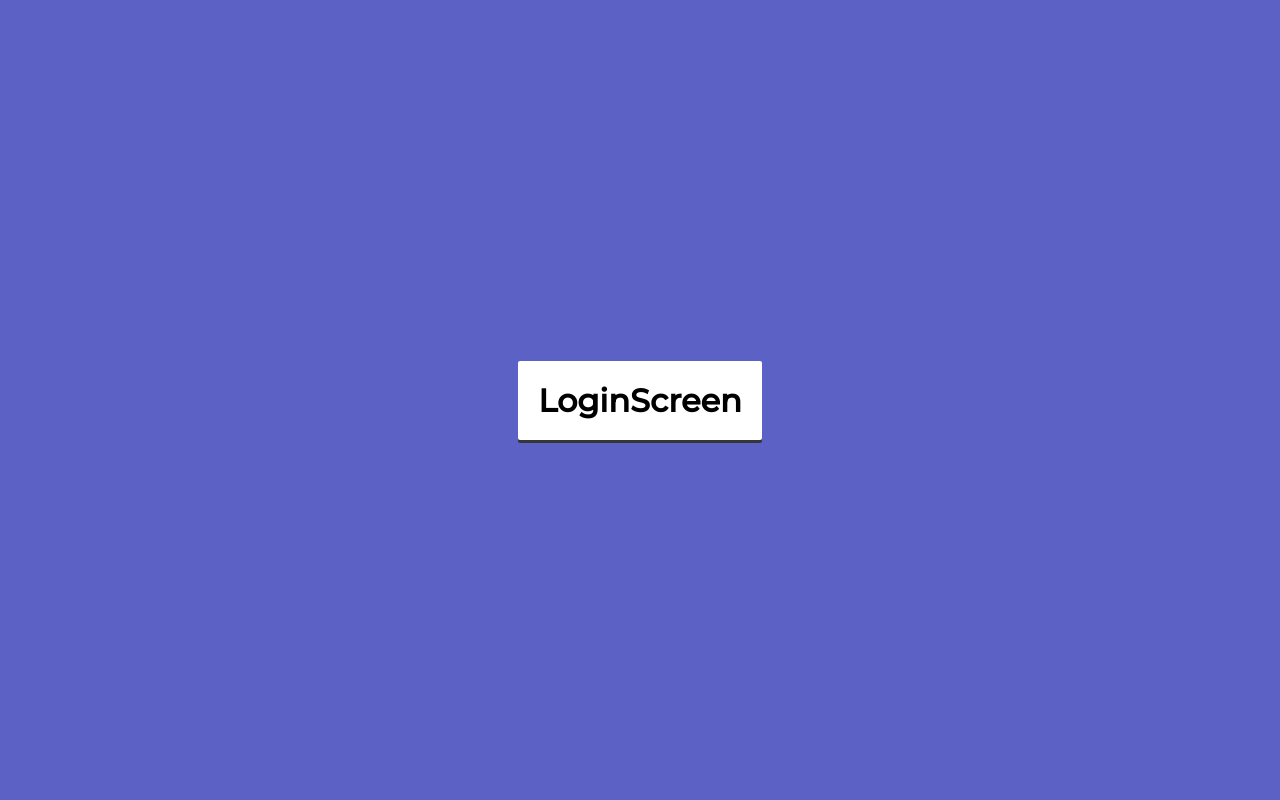
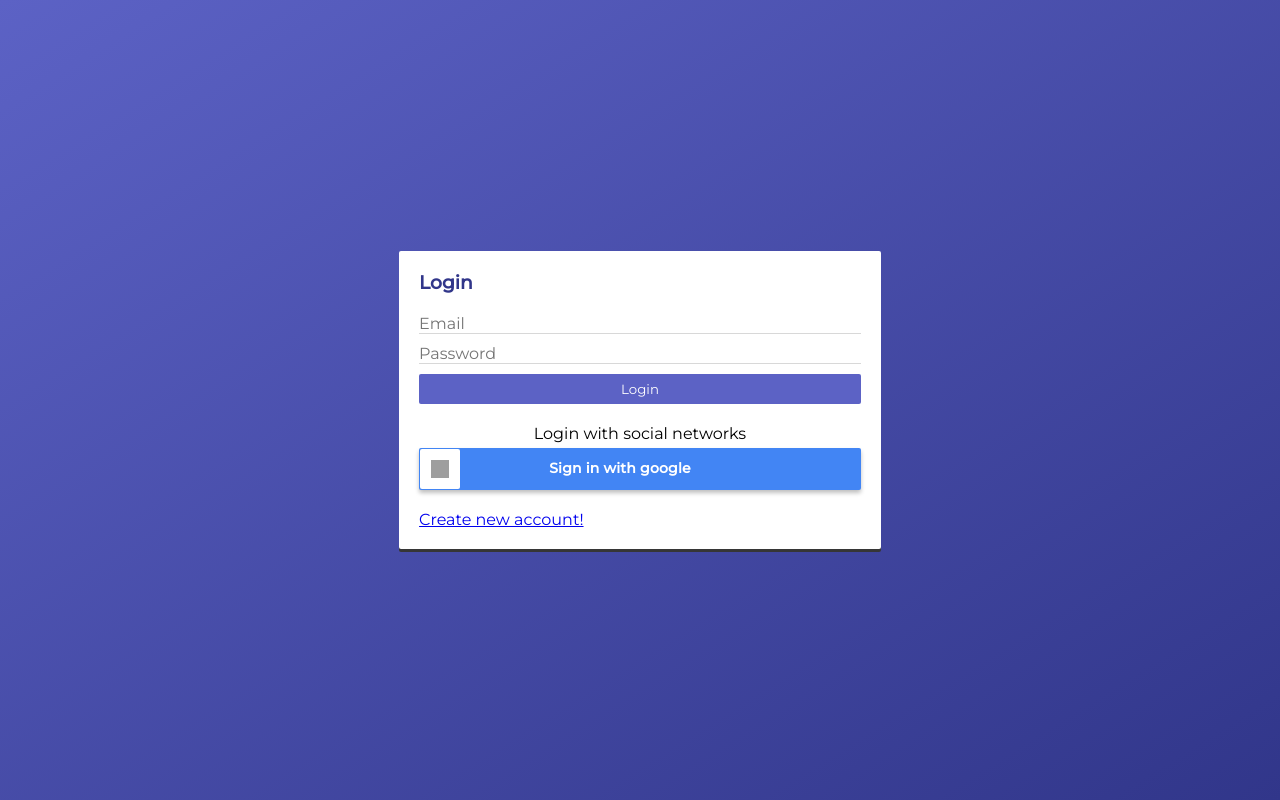
Before and after one commit to ewa1do/React-Course, a React (Vite) app in the folder journal-app/: page /auth/login in a window 1280 px wide. Built offline with nearby package versions, Linux system fonts and the light colour scheme; grey boxes are pictures that could not be loaded.

Commit message:
estilos del LoginScreen

```diff
--- a/journal-app/src/components/auth/LoginScreen.jsx
+++ b/journal-app/src/components/auth/LoginScreen.jsx
@@ -1,7 +1,49 @@
+import { Link } from 'react-router-dom';
+
 export const LoginScreen = () => {
   return (
-    <div>
-      <h1>LoginScreen</h1>
-    </div>
+    <>
+      <h3 className='auth__title'>Login</h3>
+
+      <form>
+        <input
+          type='text'
+          placeholder='Email'
+          name='email'
+          className='auth__input'
+          autoComplete='off'
+        />
+        <input
+          type='password'
+          placeholder='Password'
+          name='password'
+          className='auth__input'
+        />
+        <button
+          type='submit'
+          className='btn btn-primary btn-block'
+        >
+          Login
+        </button>
+
+        <div className='auth__social-networks'>
+          <p>Login with social networks</p>
+          <div className='google-btn'>
+            <div className='google-icon-wrapper'>
+              <img
+                className='google-icon'
+                src='https://upload.wikimedia.org/wikipedia/commons/5/53/Google_%22G%22_Logo.svg'
+                alt='google button'
+              />
+            </div>
+            <p className='btn-text'>
+              <b>Sign in with google</b>
+            </p>
+          </div>
+        </div>
+
+        <Link to='/auth/register'>Create new account!</Link>
+      </form>
+    </>
   );
 };
--- a/journal-app/src/styles/base/_settings.scss
+++ b/journal-app/src/styles/base/_settings.scss
@@ -3,3 +3,6 @@
 $primary: #5c62c5;
 $dark-grey: #363636;
 $light-grey: #d8d8d8;
+$white: #fff;
+$google-blue: #4285f4;
+$button-active-blue: #1669f2;
--- a/journal-app/src/styles/components/_auth.scss
+++ b/journal-app/src/styles/components/_auth.scss
@@ -1,6 +1,11 @@
 .auth__main {
   align-items: center;
   background-color: $primary;
+  background-image: linear-gradient(
+    to right bottom,
+    $primary,
+    darken($color: $primary, $amount: 20)
+  );
   display: flex;
   justify-content: center;
   margin: 0;
@@ -14,3 +19,44 @@
   border-radius: 2px;
   padding: 20px;
 }
+
+.auth__title {
+  color: darken($color: $primary, $amount: 20);
+  margin-bottom: 20px;
+}
+
+.auth__input {
+  color: $dark-grey;
+  border: 0;
+  border-bottom: 1px solid $light-grey;
+  font-size: 16px;
+  margin-bottom: 10px;
+  height: 20px;
+  width: 100%;
+  transition: border-bottom 0.3s ease;
+
+  &:focus {
+    border-bottom: 1px solid $primary;
+    outline: none;
+  }
+}
+
+.auth__social-networks {
+  align-items: center;
+  display: flex;
+  justify-content: center;
+  flex-direction: column;
+  padding-top: 20px;
+  padding-bottom: 20px;
+  width: 100%;
+}
+
+.auth__alert-error {
+  background-color: red;
+  border-radius: 5px;
+  color: #fff;
+  display: flex;
+  justify-content: center;
+  margin-bottom: 10px;
+  padding: 5px;
+}
--- /dev/null
+++ b/journal-app/src/styles/components/_buttons.scss
@@ -0,0 +1,72 @@
+.btn {
+  background-color: transparent;
+  border: none;
+  color: #fff;
+  cursor: pointer;
+  padding: 7px 10px 7px 10px;
+  transition: all 0.3s ease;
+
+  &:focus {
+    outline: none;
+  }
+}
+
+.btn-primary {
+  background-color: $primary;
+  border-radius: 2px;
+
+  &:disabled {
+    background-color: lighten($color: $primary, $amount: 15);
+  }
+
+  &:hover {
+    background-color: darken($color: $primary, $amount: 15);
+  }
+}
+
+.btn-block {
+  width: 100%;
+}
+
+.google-btn {
+  cursor: pointer;
+  margin-top: 5px;
+  width: 100%;
+  height: 42px;
+  background-color: $google-blue;
+  border-radius: 2px;
+  box-shadow: 0 3px 4px 0 rgba(0, 0, 0, 0.25);
+
+  transition: box-shadow 0.3s ease;
+
+  .google-icon-wrapper {
+    position: absolute;
+    margin-top: 1px;
+    margin-left: 1px;
+    width: 40px;
+    height: 40px;
+    border-radius: 2px;
+    background-color: $white;
+  }
+  .google-icon {
+    position: absolute;
+    margin-top: 11px;
+    margin-left: 11px;
+    width: 18px;
+    height: 18px;
+  }
+  .btn-text {
+    // float: right;
+    text-align: center;
+    margin: 11px 40px 0 0;
+    color: $white;
+    font-size: 14px;
+    letter-spacing: 0.2px;
+  }
+  &:hover {
+    box-shadow: 0 0 6px $google-blue;
+  }
+  &:active {
+    background: $button-active-blue;
+  }
+}
--- a/journal-app/src/styles/styles.scss
+++ b/journal-app/src/styles/styles.scss
@@ -3,3 +3,4 @@
 
 // Components
 @import './components/auth';
+@import './components/buttons';
```
